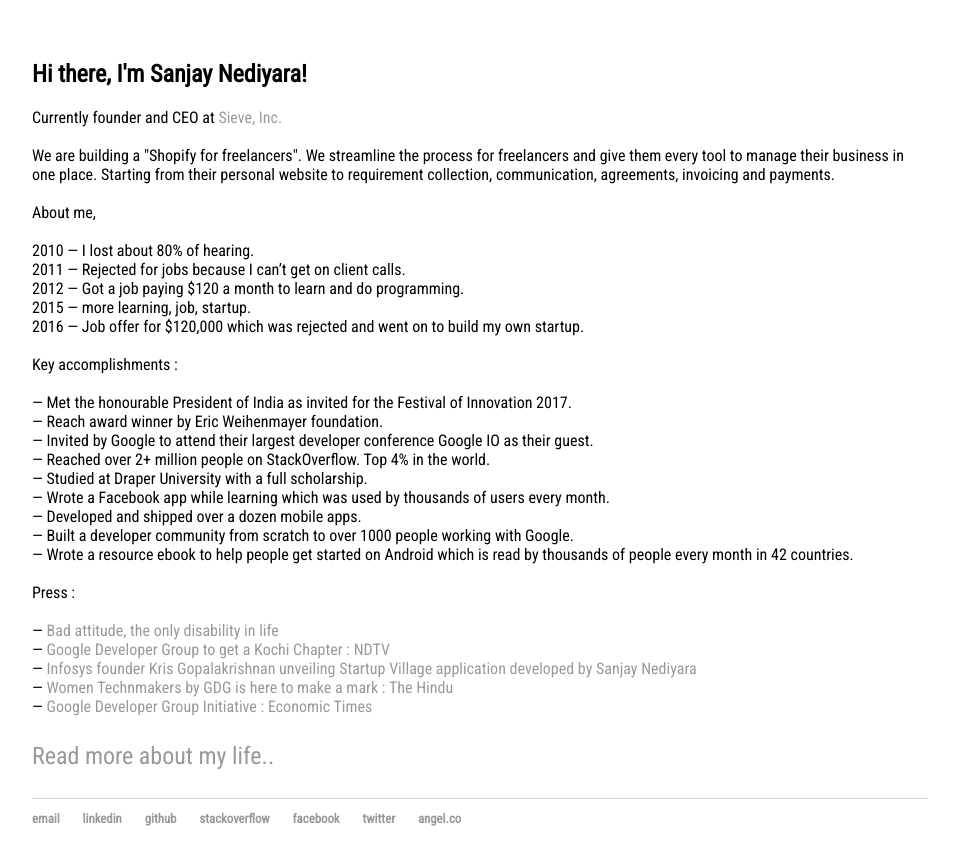
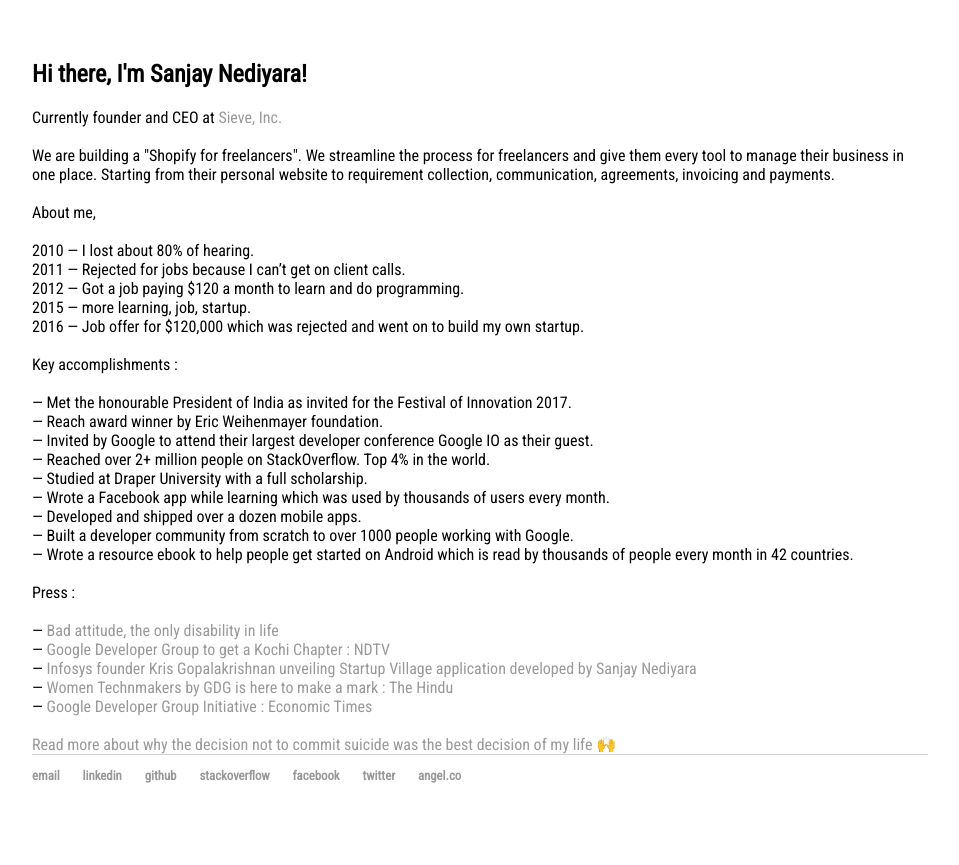
Before and after one commit to COD3BOY/cod3boy.github.io, a Jekyll site: the page built from index.html, in a window 1280 px wide. Shown: the top 865 px of the page, without its empty margins (160-1119 px from the left). Built offline with Jekyll 4.4.1, drawn with Linux system fonts in a browser that asks for light colours; the list of posts is cut into pages by our own code.

```diff
--- a/index.html
+++ b/index.html
@@ -48,5 +48,5 @@ Press :
 <br /> — <a href="http://www.thehindu.com/todays-paper/tp-national/tp-kerala/women-techmakers-here-to-make-a-mark/article7505973.ece">Women Technmakers by GDG is here to make a mark : The Hindu</a>
 <br /> — <a href="https://economictimes.indiatimes.com/small-biz/startups/googles-developer-group-launches-women-techmakers/articleshow/48364427.cms">Google Developer Group Initiative : Economic Times</a>
 
-	<p><a href="http://www.medium.com/@cod3boy/why-the-decision-not-to-commit-suicide-was-the-best-decision-my-life-79442d5cd9dd"> Read more about my life..</a></p>
+	<br /><br /><a href="http://www.medium.com/@cod3boy/why-the-decision-not-to-commit-suicide-was-the-best-decision-my-life-79442d5cd9dd"> Read more about why the decision not to commit suicide was the best decision of my life 🙌</a>
     		</div><!-- /.blurb -->
```
